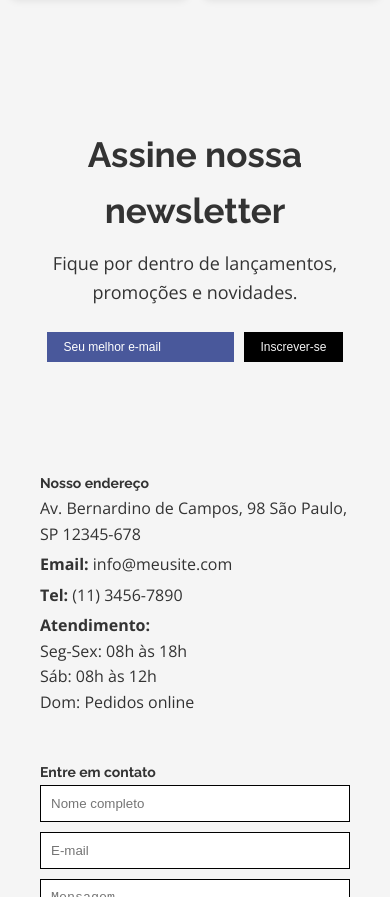
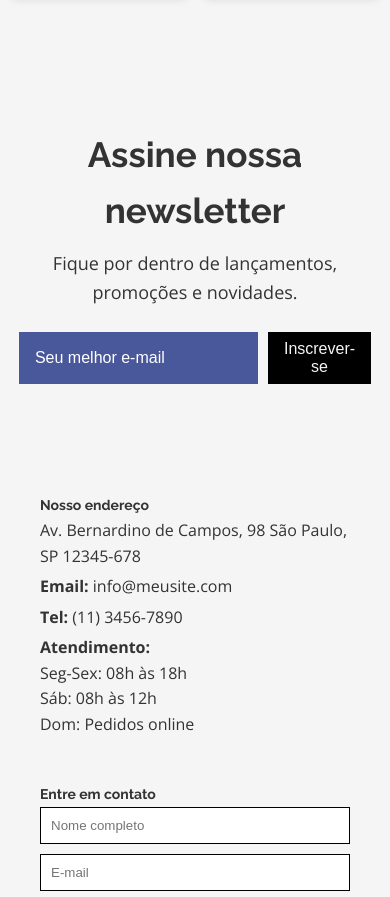
Before and after one commit to AlanPedroD/exemplo-loja-virtual-02, a plain HTML site: page index.html in a window 390 px wide. Shown: the part 2413-3310 px from the top of the page. Drawn offline with nearby package versions, Linux system fonts and the light colour scheme.

Commit message:
novo ajuste de responsividade

```diff
--- a/assets/css/styles.css
+++ b/assets/css/styles.css
@@ -199,9 +199,7 @@ nav ul li.cart-icon a:hover {
   display: flex;
   flex-direction: column;
   justify-content: center;
-  /* gap: 10px; */
   padding: 50px 30px;
-  border-radius: 20px;
   text-align: center;
   margin-bottom: 60px;
 }
@@ -384,9 +382,9 @@ footer { background: #222; color: #fff; padding: 4rem 2rem; text-align: center;
 }
 .newsletter-form input, .newsletter button{
   padding: 8px 16px;
-  font-size: 12px;
+  font-size: 1.6rem;
   }
 .contato .newsletter{
-    padding: 30px 5px;
+    padding: 30px 1px;
   }
 }
```
